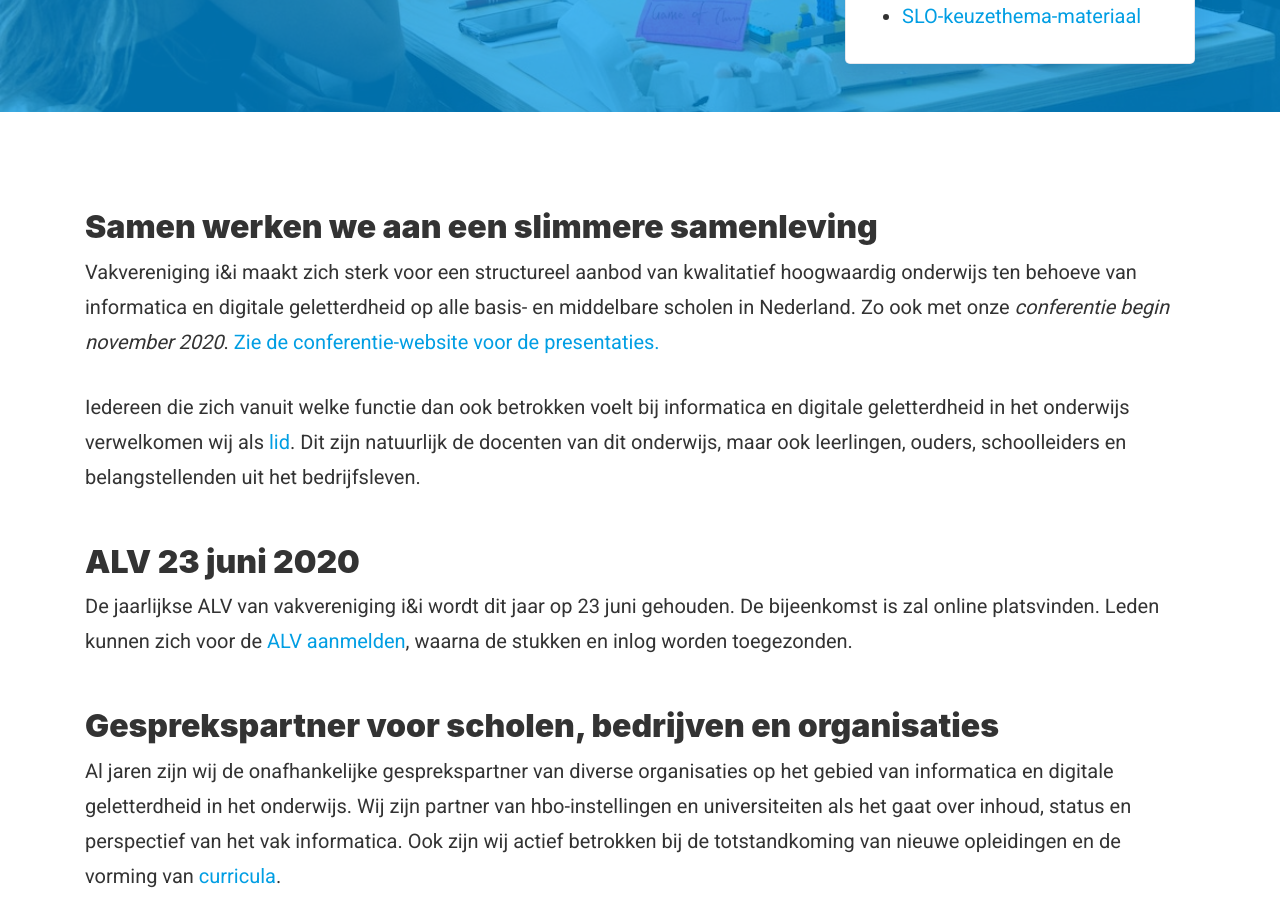
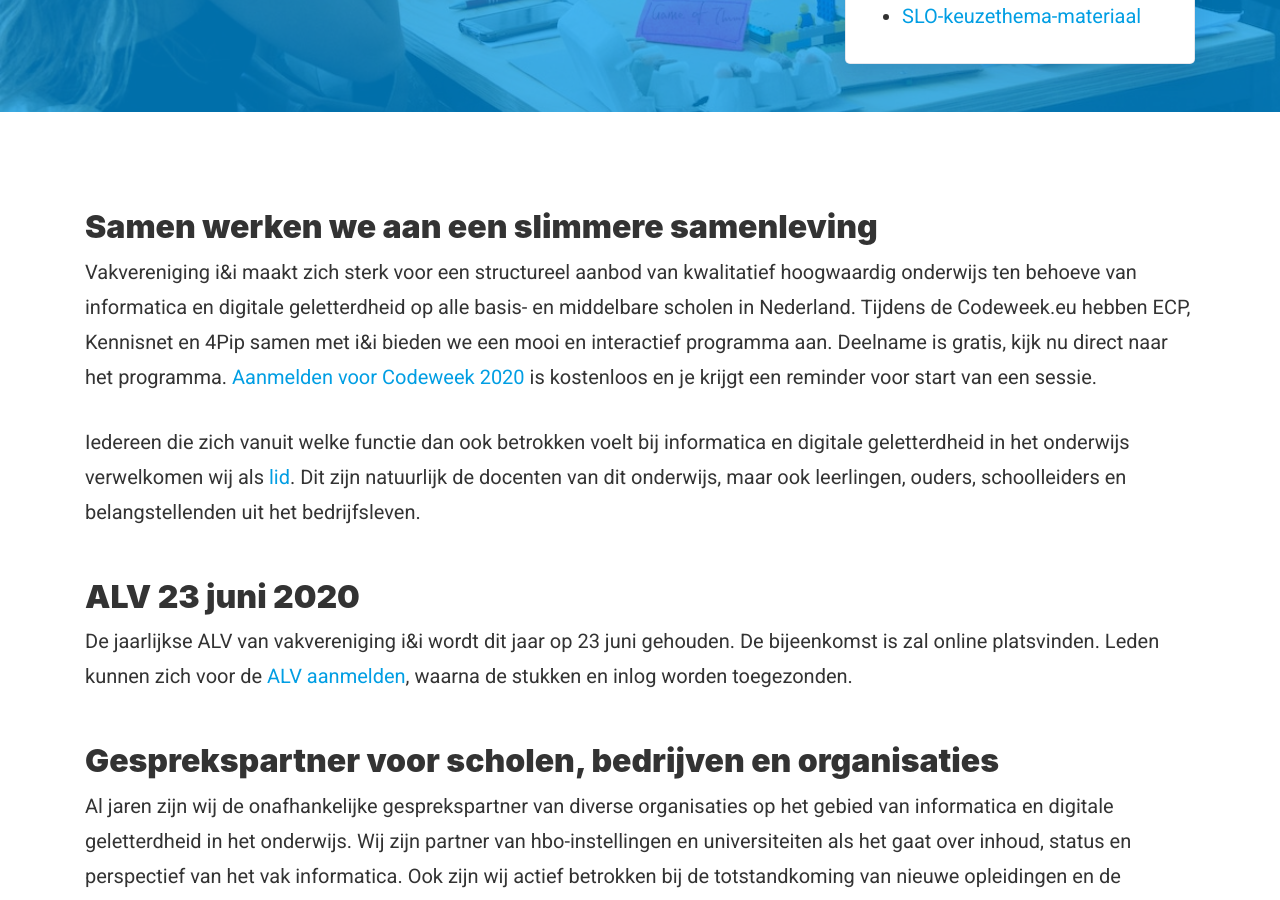
Before and after one commit to ieni/website, a Jekyll site: the page built from _pages/index.md, in a window 1280 px wide and 900 px high, scrolled down 480 px. Built offline with Jekyll 4.4.1, drawn with Linux system fonts in a browser that asks for light colours.

Commit message:
removed conference added codeweek

```diff
--- a/_pages/index.md
+++ b/_pages/index.md
@@ -7,8 +7,7 @@ headerCallout: true
 ---
 
 ## Samen werken we aan een slimmere samenleving
-Vakvereniging i&i maakt zich sterk voor een structureel aanbod van kwalitatief hoogwaardig onderwijs ten behoeve van informatica en digitale geletterdheid op alle basis- en middelbare scholen in Nederland.
-Zo ook met onze *conferentie begin november 2020*. [Zie de conferentie-website voor de presentaties.](https://ieni.github.io/ieni2019/){:target="_blank"}
+Vakvereniging i&i maakt zich sterk voor een structureel aanbod van kwalitatief hoogwaardig onderwijs ten behoeve van informatica en digitale geletterdheid op alle basis- en middelbare scholen in Nederland. Tijdens de Codeweek.eu hebben ECP, Kennisnet en 4Pip samen met i&i bieden we een mooi en interactief programma aan. Deelname is gratis, kijk nu direct naar het programma. [Aanmelden voor Codeweek 2020](https://ieni.org/nieuws/code-week/) is kostenloos en je krijgt een reminder voor start van een sessie.
 
 Iedereen die zich vanuit welke functie dan ook betrokken voelt bij informatica en digitale geletterdheid in het onderwijs verwelkomen wij als [lid]({{ 'lid-worden' | relative_url }}). Dit zijn natuurlijk de docenten van dit onderwijs, maar ook leerlingen, ouders, schoolleiders en belangstellenden uit het bedrijfsleven.
 
```
